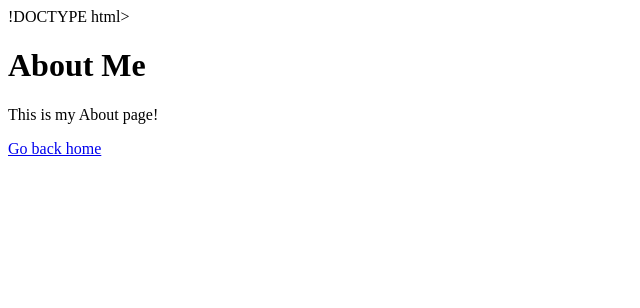
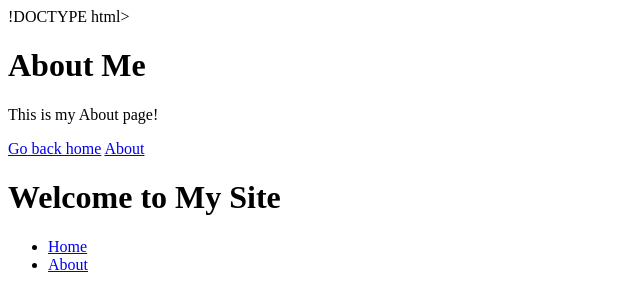
Before and after one commit to KEAllison-pro/keallison.github.io, a plain HTML site: page about.html in a window 1280 px wide. Shown: the whole page, without its empty margins (0-640 px from the left). Drawn offline with Linux system fonts and the light colour scheme.

Commit message:
Update about.html

```diff
--- a/about.html
+++ b/about.html
@@ -11,3 +11,21 @@
     <a href="index.html">Go back home</a>
 </body>
 </html>
+<a href="about.html">About</a>
+<!DOCTYPE html>
+<html lang="en">
+<head>
+    <meta charset="UTF-8">
+    <meta name="viewport" content="width=device-width, initial-scale=1.0">
+    <title>My Site</title>
+</head>
+<body>
+    <h1>Welcome to My Site</h1>
+    <nav>
+        <ul>
+            <li><a href="index.html">Home</a></li>
+            <li><a href="about.html">About</a></li>
+        </ul>
+    </nav>
+</body>
+</html>
```
